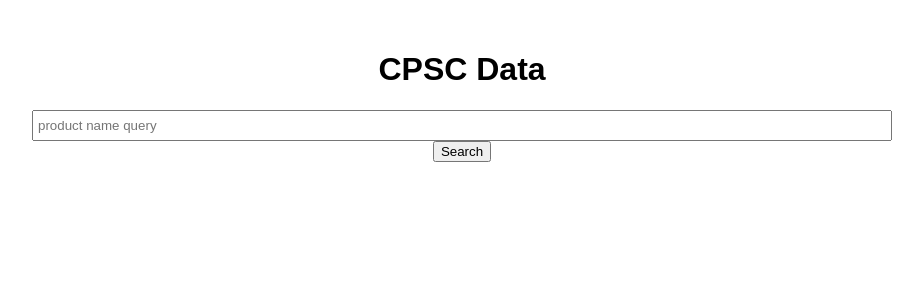
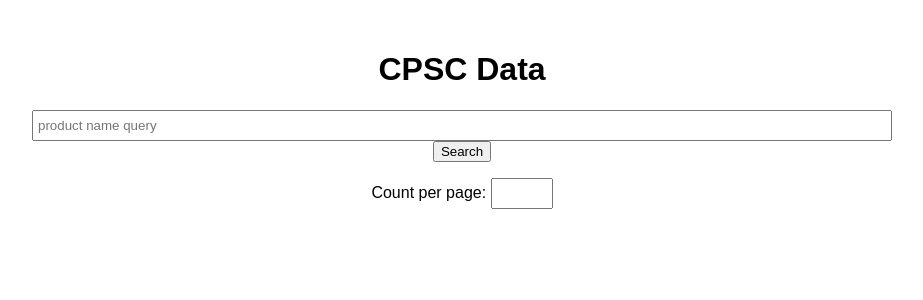
Before and after one commit to ot-eric-sowell/cpsc-app, a React (Create React App) app: page / in a window 1280 px wide. Shown: the top 300 px of the page, without its empty margins (178-1101 px from the left). Built offline with nearby package versions, Linux system fonts and the light colour scheme.

Commit message:
count per page

```diff
--- a/src/App.js
+++ b/src/App.js
@@ -33,6 +33,14 @@
       });
   }
 
+  handleCountPerPageChange = (evt) => {
+    const count = Number(evt.target.value) ? Number(evt.target.value) : 5;
+
+    this.setState({
+      countPerPage: count
+    });
+  }
+
   render() {
     return (
       <div className="app">
@@ -44,7 +52,7 @@
 
         <ViolationTable violations={this.state.violations} />
 
-
+        <p>Count per page: <input onChange={this.handleCountPerPageChange} /></p>
       </div>
     );
   }
```
